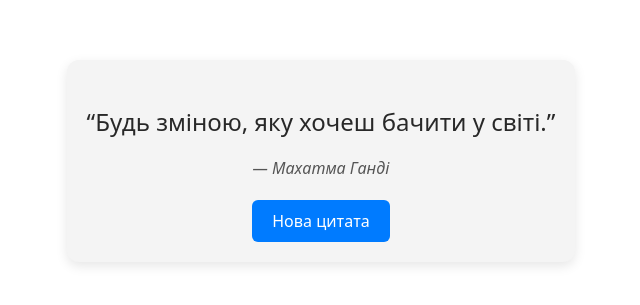
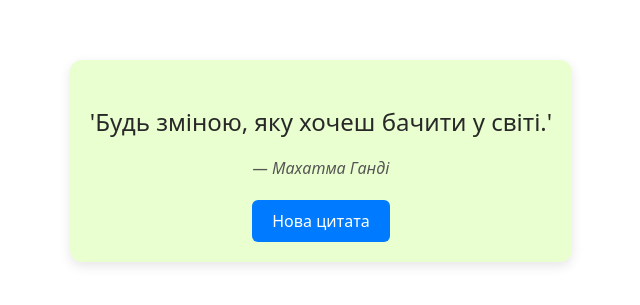
Before and after one commit to vsokolvak/quoteGenerator, a React (Vite) app in the folder random-quotes/: page / in a window 1280 px wide. Shown: the part 239-544 px from the top of the page, without its empty margins (319-959 px from the left). Built offline with nearby package versions, Linux system fonts and the light colour scheme.

Commit message:
add animation to show quotes

```diff
--- a/random-quotes/package.json
+++ b/random-quotes/package.json
@@ -10,6 +10,7 @@
     "preview": "vite preview"
   },
   "dependencies": {
+    "clsx": "^2.1.1",
     "react": "^19.1.0",
     "react-dom": "^19.1.0"
   },
--- a/random-quotes/src/components/QuoteBox.jsx
+++ b/random-quotes/src/components/QuoteBox.jsx
@@ -1,6 +1,8 @@
 import { useState } from "react";
 import quotes from "../data/quotes";
 import css from "./Style.module.css";
+import clsx from "clsx";
+import { getRandomColor } from "../utilits/getRandomColor";
 
 const getRandomQuote = () => {
   const index = Math.floor(Math.random() * quotes.length);
@@ -9,15 +11,25 @@ const getRandomQuote = () => {
 
 const QuoteBox = () => {
   const [quote, setQuote] = useState(getRandomQuote());
+  const [bgColor, setBgColor] = useState(getRandomColor());
+  const [isFading, setIsFading] = useState(false);
 
   const handleNewQuote = () => {
-    setQuote(getRandomQuote());
+    setIsFading(true)
+
+    setTimeout(() => {
+      setIsFading(false);
+      setQuote(getRandomQuote());
+      setBgColor(getRandomColor());
+    }, 200);
   };
 
   return (
-    <div className={css.box}>
-      <p className={css.text}>“{quote.text}”</p>
-      <p className={css.author}>— {quote.author}</p>
+    <div className={css.box} style={{ backgroundColor: bgColor }}>
+      <div className={css.quote + " " + clsx(isFading ? css.hideQuote : css.showQuote)}>
+        <p className={css.text}>'{quote.text}'</p>
+        <p className={css.author}>— {quote.author}</p>
+      </div>
       <button className={css.button} onClick={handleNewQuote}>
         Нова цитата
       </button>
--- a/random-quotes/src/components/Style.module.css
+++ b/random-quotes/src/components/Style.module.css
@@ -6,6 +6,20 @@
   background: #f4f4f4;
   box-shadow: 0 4px 12px rgba(0,0,0,0.1);
   text-align: center;
+}
+
+.quote {
+  transition: all 0.2s ease-out;
+}
+
+.hideQuote {
+  transform: scale(0.5);
+  opacity: 0;
+}
+
+.showQuote {
+  transform: scale(1);
+  opacity: 1;
 }
 
 .text {
--- /dev/null
+++ b/random-quotes/src/utilits/getRandomColor.js
@@ -0,0 +1,15 @@
+// 🎨 Масив кольорів
+const colors = [
+  "#fce38a",
+  "#95e1d3",
+  "#f38181",
+  "#eaffd0",
+  "#a8edea",
+  "#d6a4a4",
+  "#c3cfe2",
+];
+
+export const getRandomColor = () => {
+  const index = Math.floor(Math.random() * colors.length);
+  return colors[index];
+};
```
Also changed, not shown: 1 other file (tests, documents, lock files or other folders).
